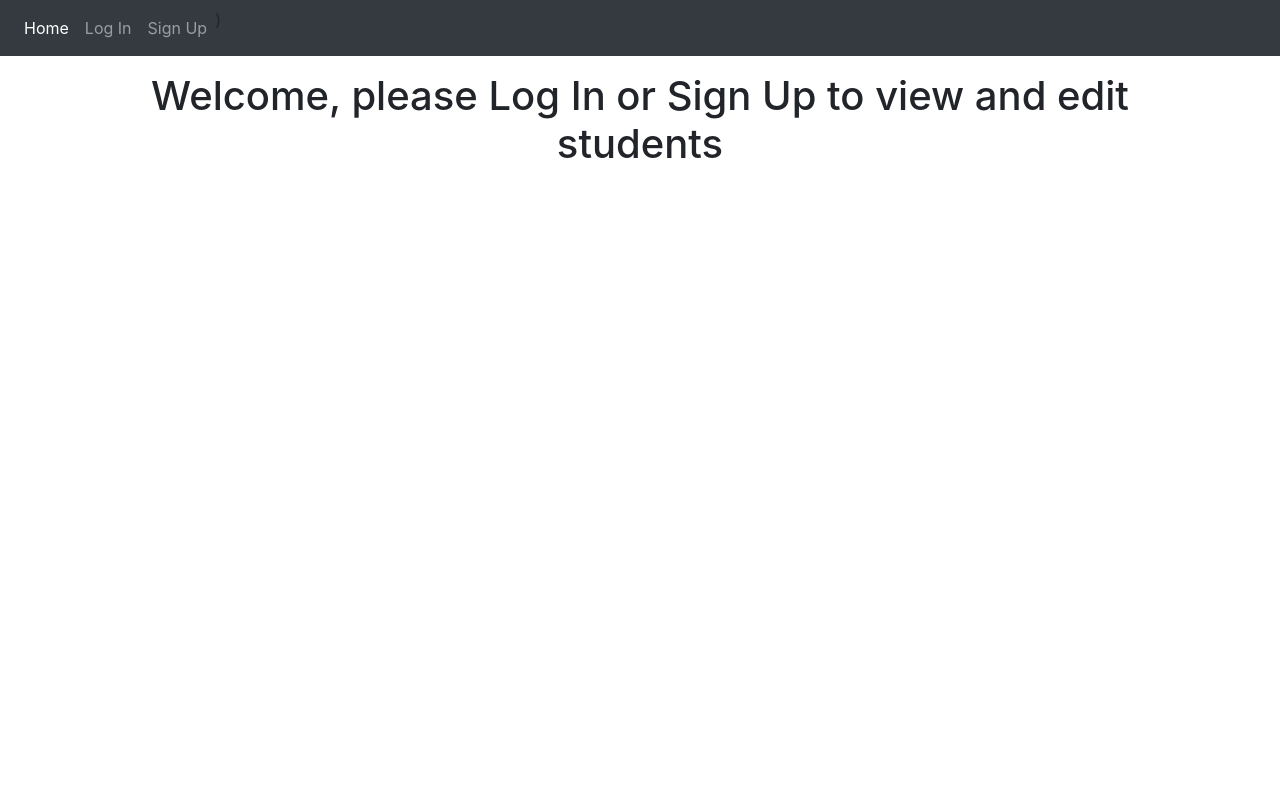
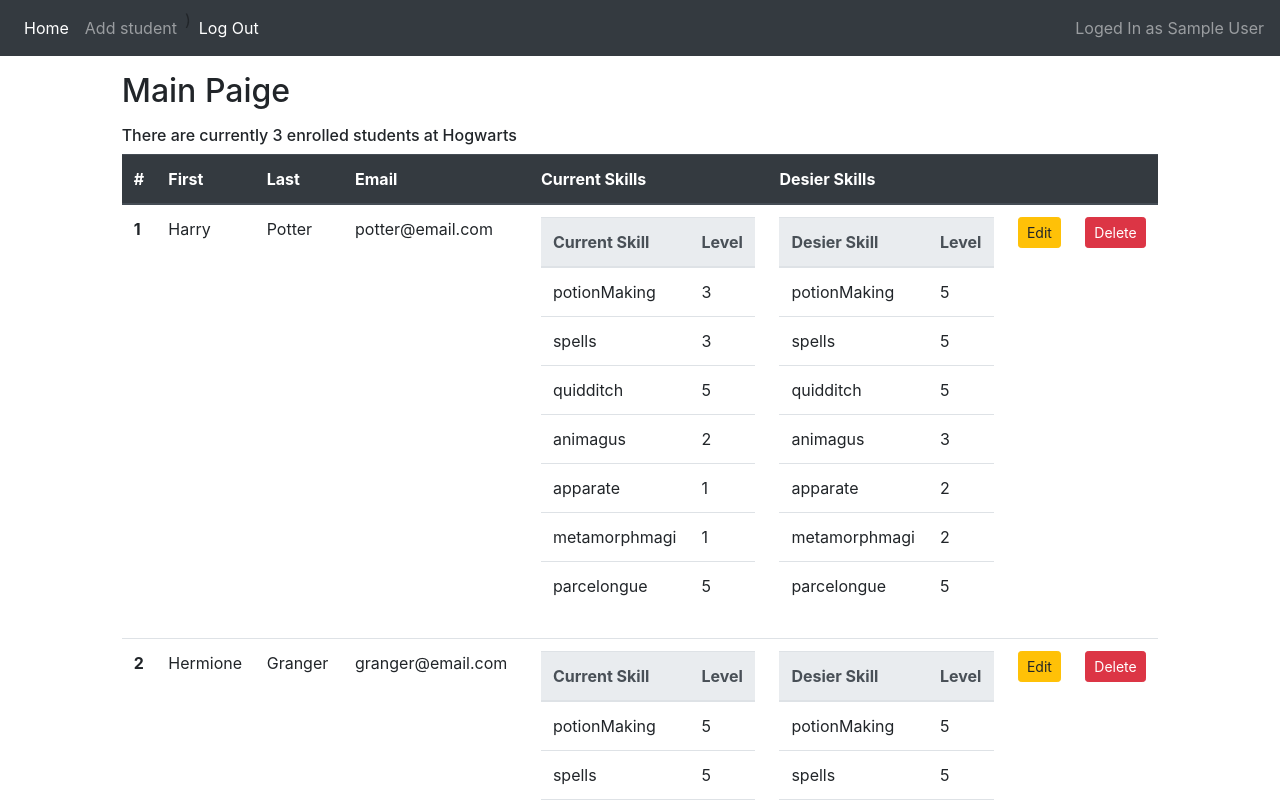
Before and after one commit to israeltechchallenge/hogwarts-react-edumarg, a React (Create React App) app: page /home in a window 1280 px wide. Shown: the top 802 px of the page. Built offline with nearby package versions, Linux system fonts and the light colour scheme; sample sign-in values are in the browser's storage.

Commit message:
added edit student functionality

```diff
--- a/src/App.js
+++ b/src/App.js
@@ -90,11 +90,11 @@ let mockStudents = [
 
 let mockAdmins = [
   {
-    id: "mastoideo",
+    id: "a1b2c3d4",
     firstName: "Edu",
     lastName: "Marg",
-    email: "edu@mail.com",
-    password: "12345",
+    email: "e@mail.com",
+    password: "123",
   },
 ];
 
@@ -105,8 +105,16 @@ class App extends Component {
     currentAdmin: "",
   };
 
-  componentDidMount() {
-    this.setState({ students: mockStudents, admins: mockAdmins });
+  componentWillMount() {
+    let currentAccount = localStorage.getItem("currentLogedAdmin");
+    currentAccount = JSON.parse(currentAccount);
+    const studentList = localStorage.getItem("studentList");
+    const adminList = localStorage.getItem("adminList");
+    this.setState({
+      students: studentList || mockStudents,
+      admins: adminList || mockAdmins,
+      currentAdmin: currentAccount,
+    });
   }
 
   handleLogin(account) {
@@ -116,6 +124,7 @@ class App extends Component {
         admin.password === account.password
       ) {
         this.setState({ currentAdmin: admin });
+        localStorage.setItem("currentLogedAdmin", JSON.stringify(admin));
         alert("Log In success");
         return;
       }
@@ -131,12 +140,14 @@ class App extends Component {
     newAdmins = [newAdmin, ...newAdmins];
     mockAdmins = newAdmins;
     this.setState({ admins: newAdmins });
+    localStorage.setItem("adminList", JSON.stringify(newAdmins));
   }
   handleNewStudent(newStudent) {
     console.log("hande new student", newStudent);
     let newStudents = [...this.state.students];
     newStudents = [newStudent, ...newStudents];
     this.setState({ students: newStudents });
+    localStorage.setItem("studentList", JSON.stringify(newStudents));
   }
 
   handleDeleteStudent(studentToDelete) {
@@ -146,14 +157,20 @@ class App extends Component {
     );
     mockStudents = newStudents;
     this.setState({ students: newStudents });
+    localStorage.setItem("studentList", JSON.stringify(newStudents));
+  }
+
+  handleEditStudent(student) {
+    return;
   }
 
   render() {
+    const { currentAdmin, students, admins } = this.state;
     return (
       <React.Fragment>
         <Router>
           <NavBar
-            currentAdmin={this.state.currentAdmin}
+            currentAdmin={currentAdmin}
             handleLogOut={() => this.handleLogOut()}
           />
           <Switch>
@@ -161,8 +178,9 @@ class App extends Component {
               path="/home"
               render={(props) => (
                 <MainPage
-                  students={this.state.students}
-                  currentAdmin={this.state.currentAdmin}
+                  students={students}
+                  currentAdmin={currentAdmin}
+                  editStudent={(student) => this.handleEditStudent(student)}
                   onDelete={(student) => this.handleDeleteStudent(student)}
                   {...props}
                 />
@@ -183,15 +201,16 @@ class App extends Component {
                 <LogIn
                   {...props}
                   onLogin={(account) => this.handleLogin(account)}
-                  currentAdmin={this.state.currentAdmin}
+                  currentAdmin={currentAdmin}
                 />
               )}
             />
             <Route
-              path="/student"
+              path="/student/:id"
               render={(props) => (
                 <Student
                   {...props}
+                  studentList={students}
                   onNewStudent={(newStudent) =>
                     this.handleNewStudent(newStudent)
                   }
--- a/src/components/navBar.jsx
+++ b/src/components/navBar.jsx
@@ -29,7 +29,7 @@ class NavBar extends Component {
                 Home
               </NavLink>
               {currentAdmin && (
-                <NavLink className="nav-item nav-link" to="/student">
+                <NavLink className="nav-item nav-link" to="/student/new">
                   Add student
                 </NavLink>
               )}
--- a/src/components/student.jsx
+++ b/src/components/student.jsx
@@ -31,6 +31,15 @@ class Student extends Component {
       },
       errors: {},
     };
+  }
+
+  componentDidMount() {
+    const studentId = this.props.match.params.id;
+    if (studentId === "new") return;
+    const editStudent = this.props.studentList.find(
+      (student) => student.id === studentId
+    );
+    this.setState({ student: editStudent });
   }
 
   handleChange(event) {
```
